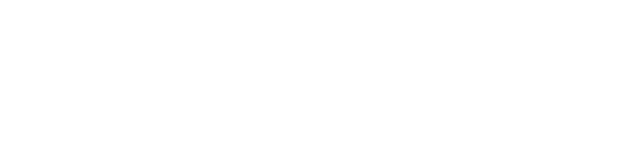
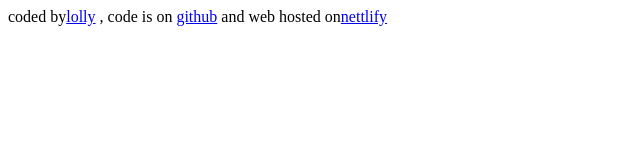
Before and after one commit to floremka/WeatherApp-project, a plain HTML site: page index.html in a window 1280 px wide. Shown: the whole page, without its empty margins (0-640 px from the left). Drawn offline with Linux system fonts and the light colour scheme.

Commit message:
updated index

```diff
--- a/index.html
+++ b/index.html
@@ -5,5 +5,11 @@
     <meta name="viewport" content="width=device-width, initial-scale=1.0" />
     <title>WeatherApp</title>
   </head>
-  <body></body>
+  <body>
+    <footer>
+      coded by<a href="https://github.com/floremka">lolly</a> , code is on
+      <a href="https://github.com/floremka/WeatherApp-project">github</a> and
+      web hosted on<a href="https://lollyweatherapp.netlify.app/">nettlify</a>
+    </footer>
+  </body>
 </html>
```
